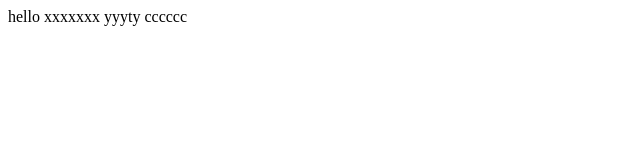
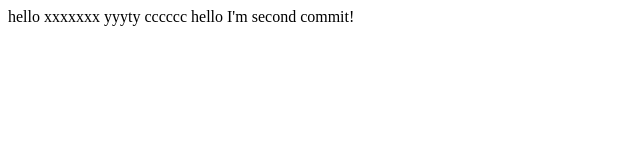
Before and after one commit to web1070847455/zkx, a plain HTML site: page index.html in a window 1280 px wide. Shown: the whole page, without its empty margins (0-640 px from the left). Drawn offline with Linux system fonts and the light colour scheme.

Commit message:
添加了新代码

```diff
--- a/index.html
+++ b/index.html
@@ -6,5 +6,6 @@
 </head>
 <body>
     hello xxxxxxx  yyyty cccccc
+    hello I'm second commit!
 </body>
 </html>
```
